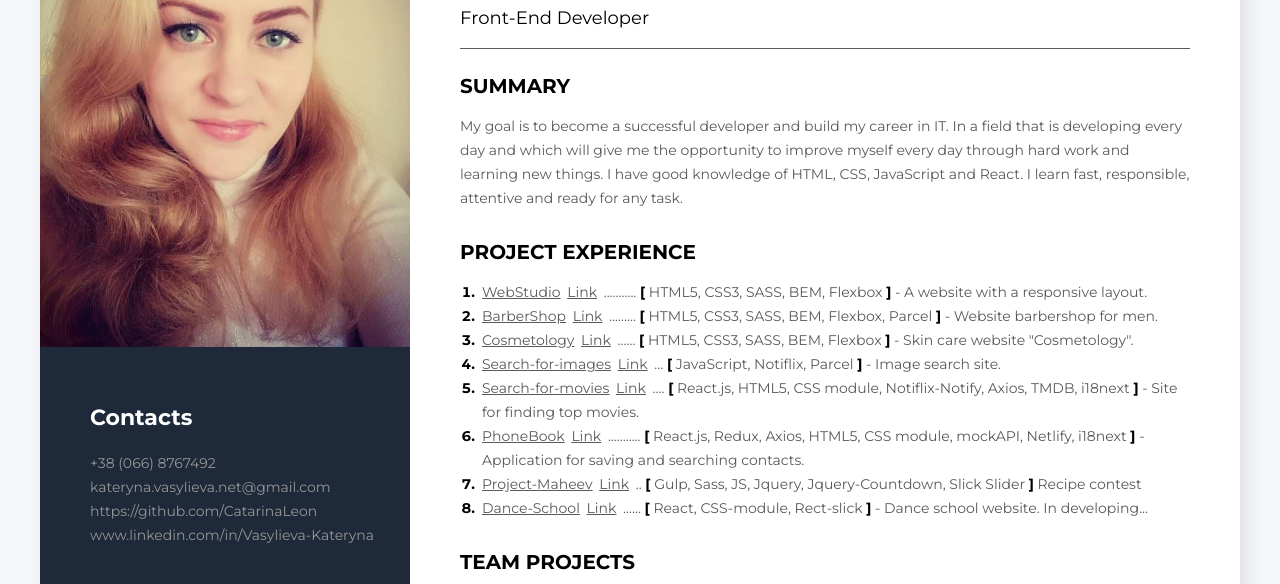
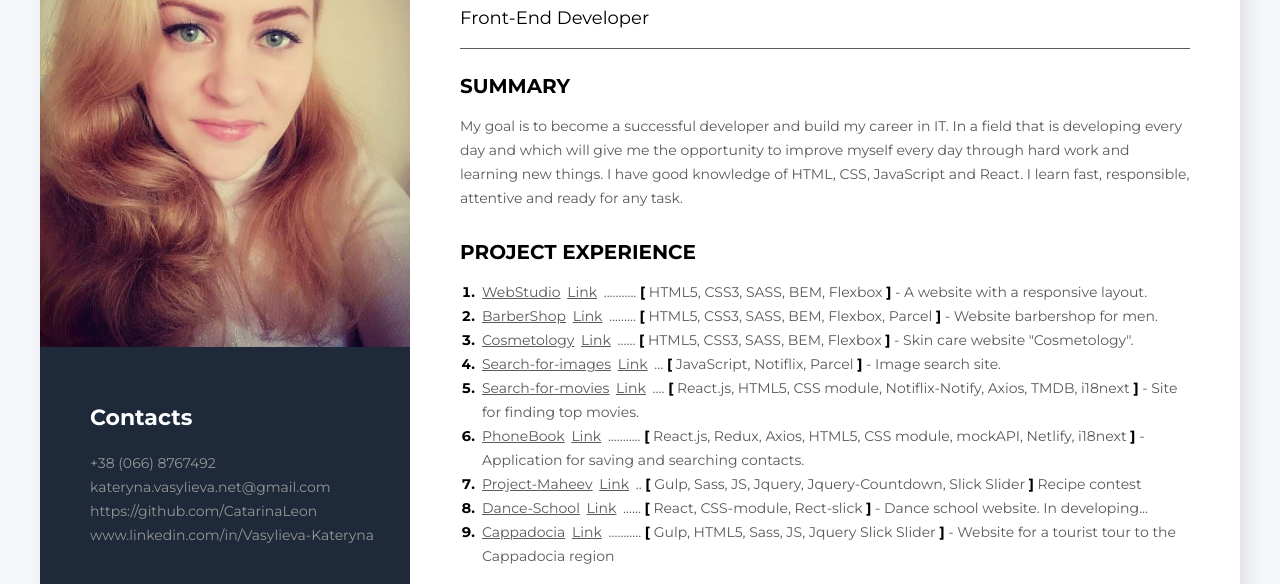
Before and after one commit to CatarinaLeon/my-resume, a plain HTML site: page index.html in a window 1280 px wide. Shown: the part 187-771 px from the top of the page. Drawn offline with Linux system fonts and the light colour scheme.

Commit message:
Update index.html

```diff
--- a/index.html
+++ b/index.html
@@ -104,6 +104,13 @@
             ......
             <span class="my-projects-bracket">[</span> React, CSS-module, Rect-slick
             <span class="my-projects-bracket">]</span> - Dance school website. In developing...
+          </li>
+          <li class="my-projects-item">
+            <a href="https://project-cappadocia.netlify.app/" class="my-projects-link">Cappadocia</a>
+            <a href="https://github.com/CatarinaLeon/project-Tour-in-Cappadocia" class="my-projects-link">Link</a>
+            ...........
+            <span class="my-projects-bracket">[</span> Gulp, HTML5, Sass, JS, Jquery Slick Slider
+            <span class="my-projects-bracket">]</span> - Website for a tourist tour to the Cappadocia region
           </li>
         </ol>
       </div>
```
